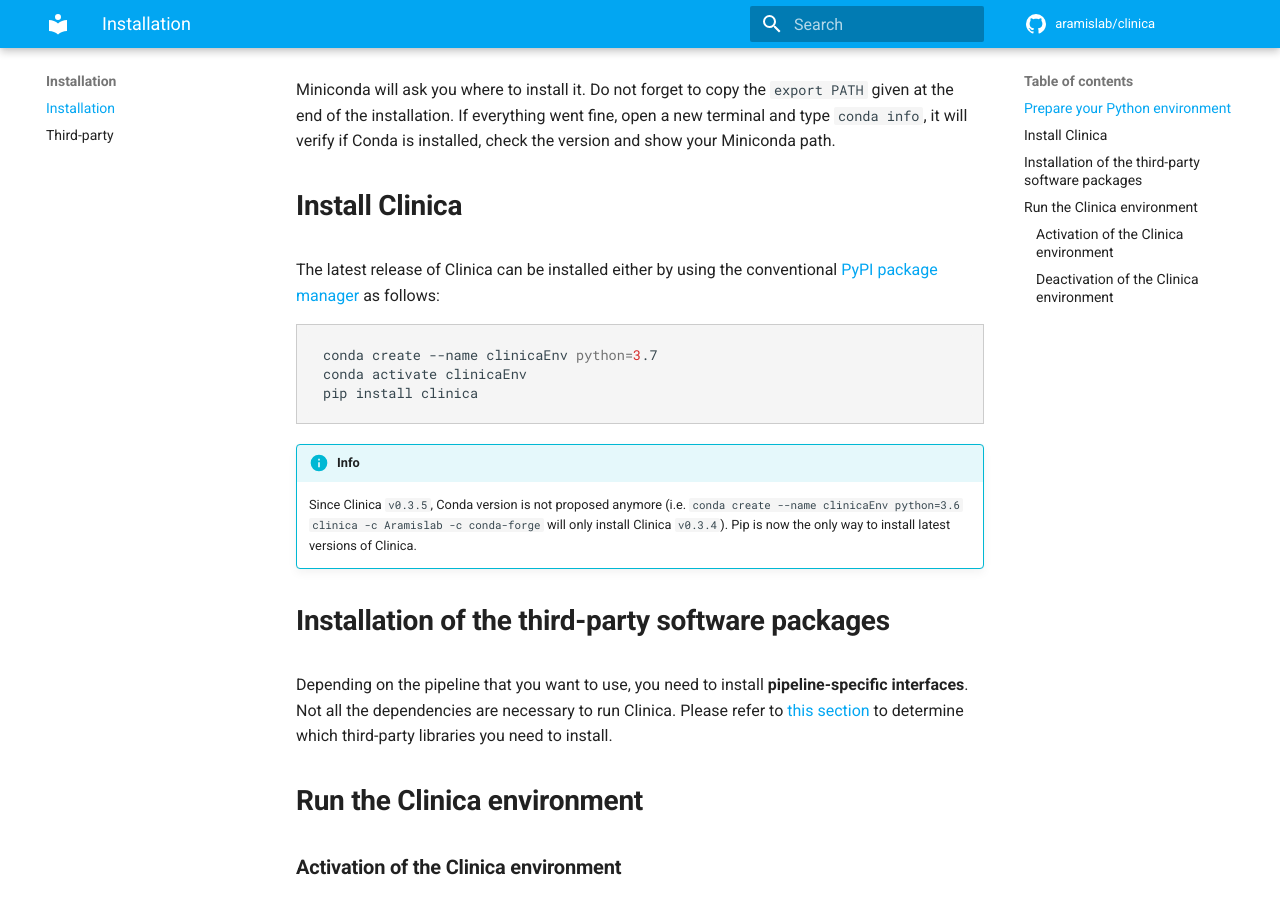
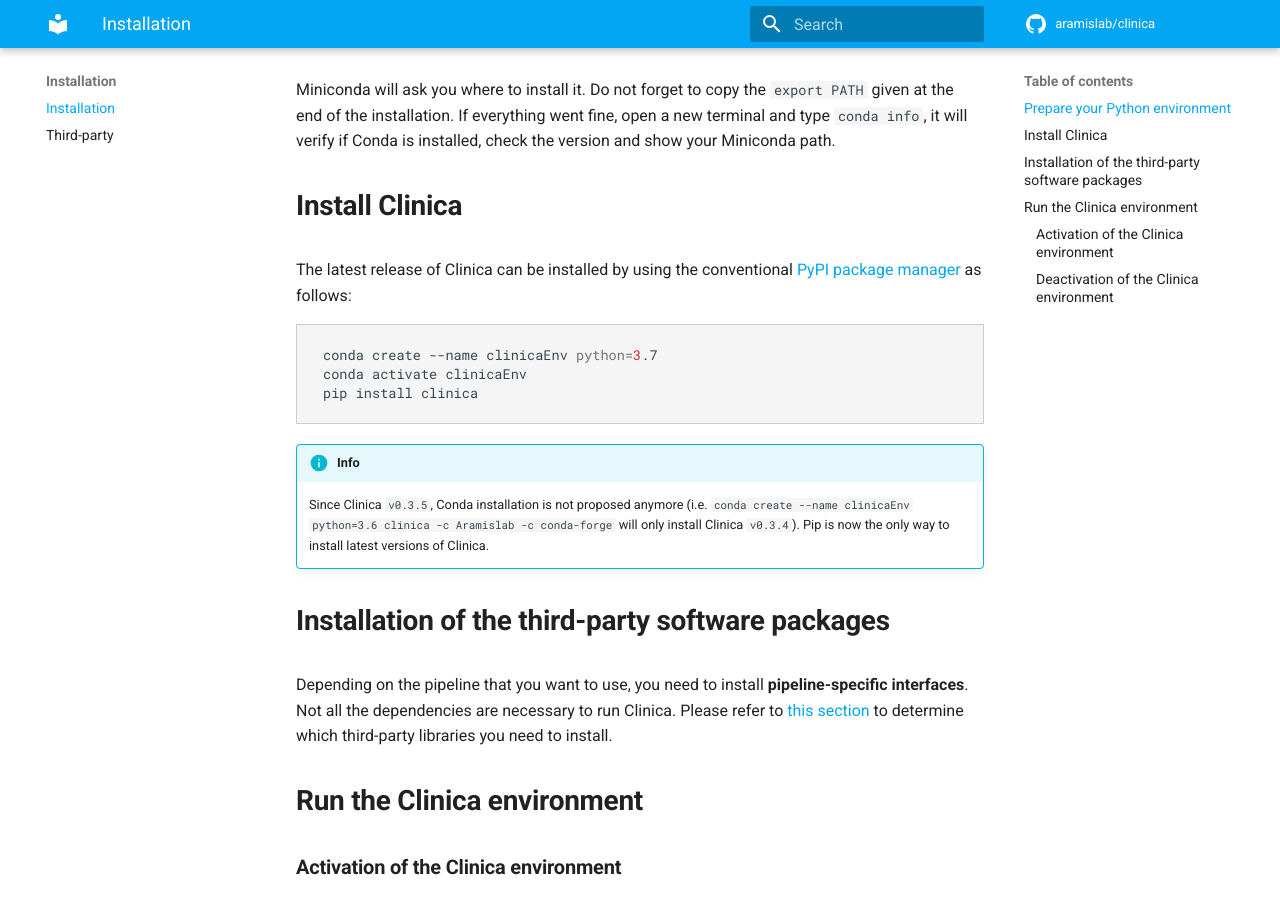
Before and after one commit to aramis-lab/clinica, an MkDocs documentation site: the page built from docs/Installation.md, in a window 1280 px wide and 900 px high, scrolled down 757 px. Built offline with MkDocs 1.6.1 and Material for MkDocs 9.7.7, drawn with Linux system fonts in a browser that asks for light colours; comment, search, counter and statistics services are not loaded.

Commit message:
Correct typos

````diff
--- a/docs/Installation.md
+++ b/docs/Installation.md
@@ -33,7 +33,7 @@
 
 ## Install Clinica
 
-The latest release of Clinica can be installed either by using the conventional
+The latest release of Clinica can be installed by using the conventional
 [PyPI package manager](https://pypi.org/project/clinica/) as follows:
 
 ```bash
@@ -43,7 +43,7 @@
 ```
 
 !!! info
-    Since Clinica `v0.3.5`, Conda version is not proposed anymore (i.e.
+    Since Clinica `v0.3.5`, Conda installation is not proposed anymore (i.e.
     `conda create --name clinicaEnv python=3.6 clinica -c Aramislab -c conda-forge`
     will only install Clinica `v0.3.4`). Pip is now the
     only way to install latest versions of Clinica.
````
Also changed, not shown: docs/Converters/OASIS2BIDS.md (+1 -1 lines).
